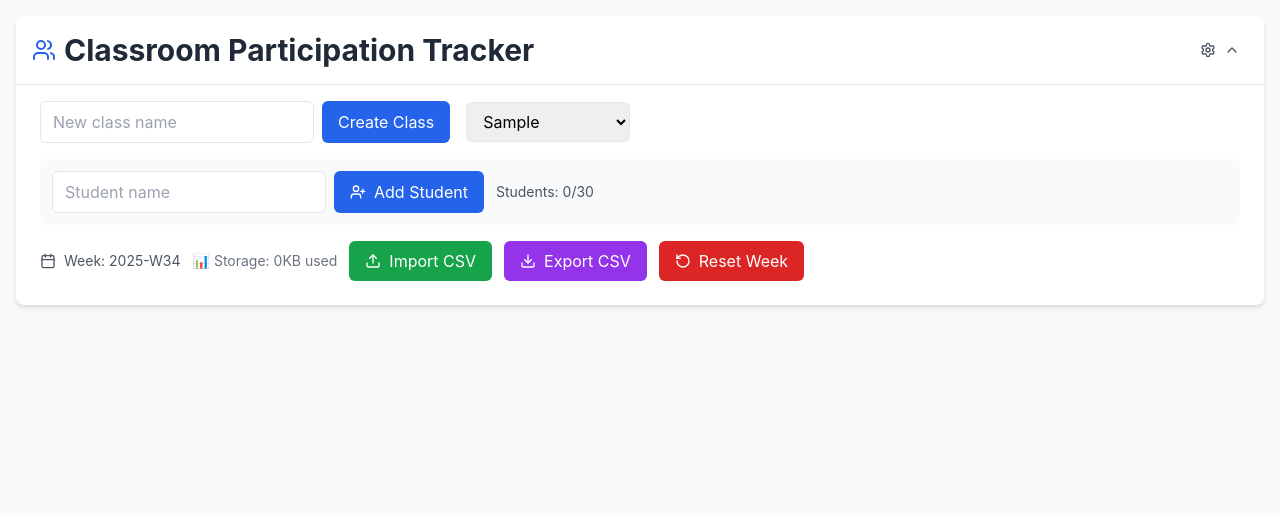
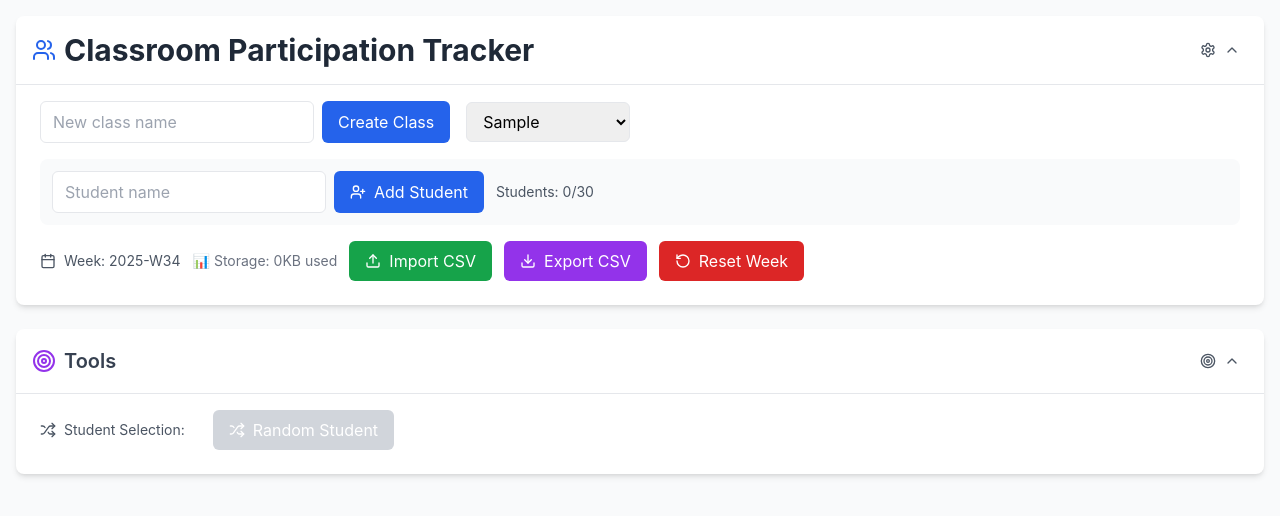
Before and after one commit to benny2744/Classroom-Participation-Tracker, a React (Create React App) app: page / in a window 1280 px wide. Both pictures are taken after typing "Sample" into the empty fields and a click on the button "Create Class". Shown: the top 516 px of the page. Built offline with nearby package versions, Linux system fonts and the light colour scheme.

Commit message:
Update App.js

```diff
--- a/src/App.js
+++ b/src/App.js
@@ -1,5 +1,5 @@
 import React, { useState, useEffect, useRef } from 'react';
-import { Plus, Minus, Download, Upload, RotateCcw, Users, Calendar, Camera, UserPlus, Trash2, X, ChevronUp, ChevronDown, Settings } from 'lucide-react';
+import { Plus, Minus, Download, Upload, RotateCcw, Users, Calendar, Camera, UserPlus, Trash2, X, ChevronUp, ChevronDown, Settings, Shuffle, Target } from 'lucide-react';
 
 const ClassroomTracker = () => {
   const [classes, setClasses] = useState({});
@@ -9,15 +9,19 @@ const ClassroomTracker = () => {
   const [newClassName, setNewClassName] = useState('');
   const [newStudentName, setNewStudentName] = useState('');
   const [showDeleteConfirm, setShowDeleteConfirm] = useState(null);
-  const [controlsMinimized, setControlsMinimized] = useState(false); // New state for minimizing controls
+  const [controlsMinimized, setControlsMinimized] = useState(false);
+  const [toolsMinimized, setToolsMinimized] = useState(false);
+  const [selectedStudentIndex, setSelectedStudentIndex] = useState(null);
   const fileInputRefs = useRef({});
 
   // Initialize data and current week
   useEffect(() => {
     const savedData = JSON.parse(localStorage.getItem('classroomData') || '{}');
     const savedMinimized = JSON.parse(localStorage.getItem('controlsMinimized') || 'false');
+    const savedToolsMinimized = JSON.parse(localStorage.getItem('toolsMinimized') || 'false');
     setClasses(savedData);
     setControlsMinimized(savedMinimized);
+    setToolsMinimized(savedToolsMinimized);
 
     const weekKey = getWeekKey();
     setCurrentWeek(weekKey);
@@ -31,6 +35,37 @@ const ClassroomTracker = () => {
     const newMinimizedState = !controlsMinimized;
     setControlsMinimized(newMinimizedState);
     localStorage.setItem('controlsMinimized', JSON.stringify(newMinimizedState));
+  };
+
+  // Save tools minimized state to localStorage
+  const toggleTools = () => {
+    const newToolsMinimizedState = !toolsMinimized;
+    setToolsMinimized(newToolsMinimizedState);
+    localStorage.setItem('toolsMinimized', JSON.stringify(newToolsMinimizedState));
+  };
+
+  // Randomly select a student
+  const selectRandomStudent = () => {
+    if (students.length === 0) {
+      alert('No students available to select!');
+      return;
+    }
+
+    const randomIndex = Math.floor(Math.random() * students.length);
+    setSelectedStudentIndex(randomIndex);
+
+    // Auto-scroll to the selected student
+    setTimeout(() => {
+      const studentCard = document.querySelector(`[data-student-index="${randomIndex}"]`);
+      if (studentCard) {
+        studentCard.scrollIntoView({ behavior: 'smooth', block: 'center' });
+      }
+    }, 100);
+  };
+
+  // Clear selection
+  const clearSelection = () => {
+    setSelectedStudentIndex(null);
   };
 
   // Get current week key (year-week format)
@@ -71,6 +106,8 @@ const ClassroomTracker = () => {
     } else {
       setStudents([]);
     }
+    // Clear selection when class changes
+    setSelectedStudentIndex(null);
   }, [currentClass, classes]);
 
   // Save data to localStorage
@@ -167,6 +204,14 @@ const ClassroomTracker = () => {
 
   const confirmDeleteStudent = () => {
     if (showDeleteConfirm === null || !currentClass) return;
+
+    // Clear selection if the selected student is being deleted
+    if (selectedStudentIndex === showDeleteConfirm) {
+      setSelectedStudentIndex(null);
+    } else if (selectedStudentIndex !== null && selectedStudentIndex > showDeleteConfirm) {
+      // Adjust selection index if a student before the selected one is deleted
+      setSelectedStudentIndex(selectedStudentIndex - 1);
+    }
 
     const updatedStudents = students.filter((_, index) => index !== showDeleteConfirm);
     const updatedClasses = {
@@ -355,6 +400,8 @@ const ClassroomTracker = () => {
 
       setStudents(importedStudents);
       saveData(updatedClasses);
+      // Clear selection when importing new students
+      setSelectedStudentIndex(null);
     };
     reader.readAsText(file);
     event.target.value = '';
@@ -416,7 +463,7 @@ const ClassroomTracker = () => {
   return (
     <div className="min-h-screen bg-gray-50 p-4">
       <div className="max-w-7xl mx-auto">
-        {/* Header - Now Collapsible */}
+        {/* Header - Collapsible */}
         <div className={`bg-white rounded-lg shadow-md transition-all duration-300 ease-in-out ${controlsMinimized ? 'mb-3' : 'mb-6'}`}>
           {/* Always Visible Header Bar */}
           <div className="p-4 border-b border-gray-200">
@@ -561,12 +608,106 @@ const ClassroomTracker = () => {
           </div>
         </div>
 
+        {/* Tools Section - Collapsible */}
+        {currentClass && (
+          <div className={`bg-white rounded-lg shadow-md transition-all duration-300 ease-in-out ${toolsMinimized ? 'mb-3' : 'mb-6'}`}>
+            {/* Tools Header Bar */}
+            <div className="p-4 border-b border-gray-200">
+              <div className="flex justify-between items-center">
+                <div className="flex items-center gap-3">
+                  <h2 className={`font-semibold text-gray-700 flex items-center gap-2 transition-all duration-300 ${toolsMinimized ? 'text-lg' : 'text-xl'}`}>
+                    <Target className="text-purple-600" />
+                    Tools
+                  </h2>
+
+                  {/* Minimized Tools Info */}
+                  {toolsMinimized && (
+                    <div className="flex items-center gap-3 text-sm text-gray-600">
+                      <span>Random selection available</span>
+                      {selectedStudentIndex !== null && (
+                        <span className="bg-purple-100 text-purple-700 px-2 py-1 rounded-full text-xs font-medium">
+                          {students[selectedStudentIndex]?.name} selected
+                        </span>
+                      )}
+                    </div>
+                  )}
+                </div>
+
+                {/* Tools Toggle Button */}
+                <button
+                  onClick={toggleTools}
+                  className="p-2 rounded-lg hover:bg-gray-100 transition-colors duration-200 flex items-center gap-2 text-gray-600 hover:text-gray-800"
+                  title={toolsMinimized ? 'Show tools' : 'Hide tools'}
+                >
+                  <Target size={16} />
+                  {toolsMinimized ? <ChevronDown size={16} /> : <ChevronUp size={16} />}
+                </button>
+              </div>
+            </div>
+
+            {/* Collapsible Tools Content */}
+            <div className={`overflow-hidden transition-all duration-300 ease-in-out ${toolsMinimized ? 'max-h-0' : 'max-h-96'}`}>
+              <div className="p-6 pt-4">
+                <div className="flex flex-wrap gap-3 items-center">
+                  <div className="flex items-center gap-2 text-sm text-gray-600 mr-4">
+                    <Shuffle size={16} />
+                    Student Selection:
+                  </div>
+
+                  <button
+                    onClick={selectRandomStudent}
+                    disabled={students.length === 0}
+                    className="px-4 py-2 bg-purple-600 text-white rounded-md hover:bg-purple-700 disabled:bg-gray-300 disabled:cursor-not-allowed flex items-center gap-2 transition-colors duration-200"
+                  >
+                    <Shuffle size={16} />
+                    Random Student
+                  </button>
+
+                  {selectedStudentIndex !== null && (
+                    <button
+                      onClick={clearSelection}
+                      className="px-4 py-2 bg-gray-500 text-white rounded-md hover:bg-gray-600 flex items-center gap-2 transition-colors duration-200"
+                    >
+                      <X size={16} />
+                      Clear Selection
+                    </button>
+                  )}
+
+                  {selectedStudentIndex !== null && (
+                    <div className="bg-purple-50 border border-purple-200 rounded-lg px-3 py-2 flex items-center gap-2">
+                      <Target size={16} className="text-purple-600" />
+                      <span className="text-purple-700 font-medium">
+                        Selected: {students[selectedStudentIndex]?.name}
+                      </span>
+                    </div>
+                  )}
+                </div>
+              </div>
+            </div>
+          </div>
+        )}
+
         {/* Students Grid */}
         {currentClass ? (
           <>
             <div className="grid grid-cols-1 sm:grid-cols-2 md:grid-cols-3 lg:grid-cols-4 xl:grid-cols-5 2xl:grid-cols-6 gap-4">
               {students.map((student, index) => (
-                <div key={student.id} className="bg-white rounded-lg shadow-md p-4 text-center relative group">
+                <div
+                  key={student.id}
+                  data-student-index={index}
+                  className={`bg-white rounded-lg shadow-md p-4 text-center relative group transition-all duration-300 ${
+                    selectedStudentIndex === index
+                      ? 'ring-4 ring-purple-400 ring-opacity-75 bg-purple-50 shadow-lg transform scale-105'
+                      : 'hover:shadow-lg'
+                  }`}
+                >
+                  {/* Selection Indicator */}
+                  {selectedStudentIndex === index && (
+                    <div className="absolute -top-2 -right-2 w-8 h-8 bg-purple-600 text-white rounded-full flex items-center justify-center text-sm font-bold shadow-lg animate-pulse">
+                      <Target size={16} />
+                    </div>
+                  )}
+
                   {/* Delete Button */}
                   <button
                     onClick={() => deleteStudent(index)}
```
